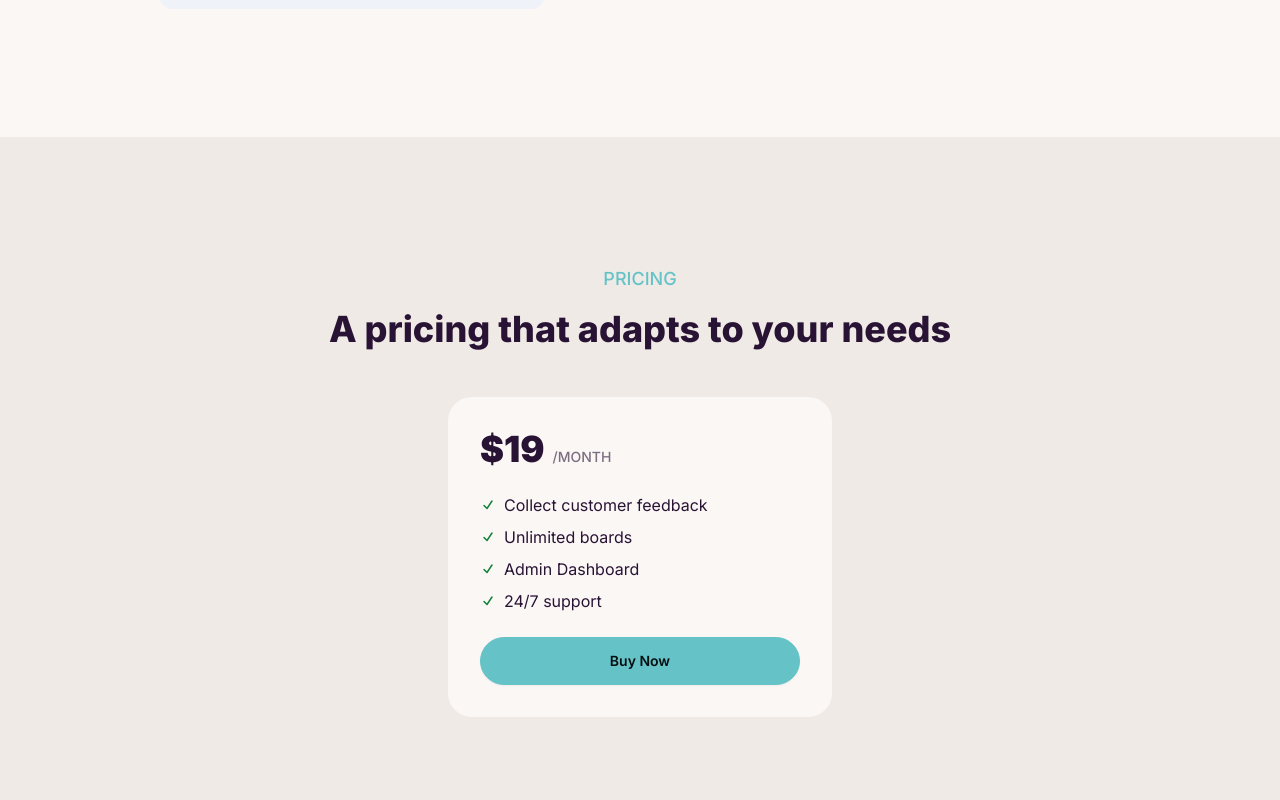
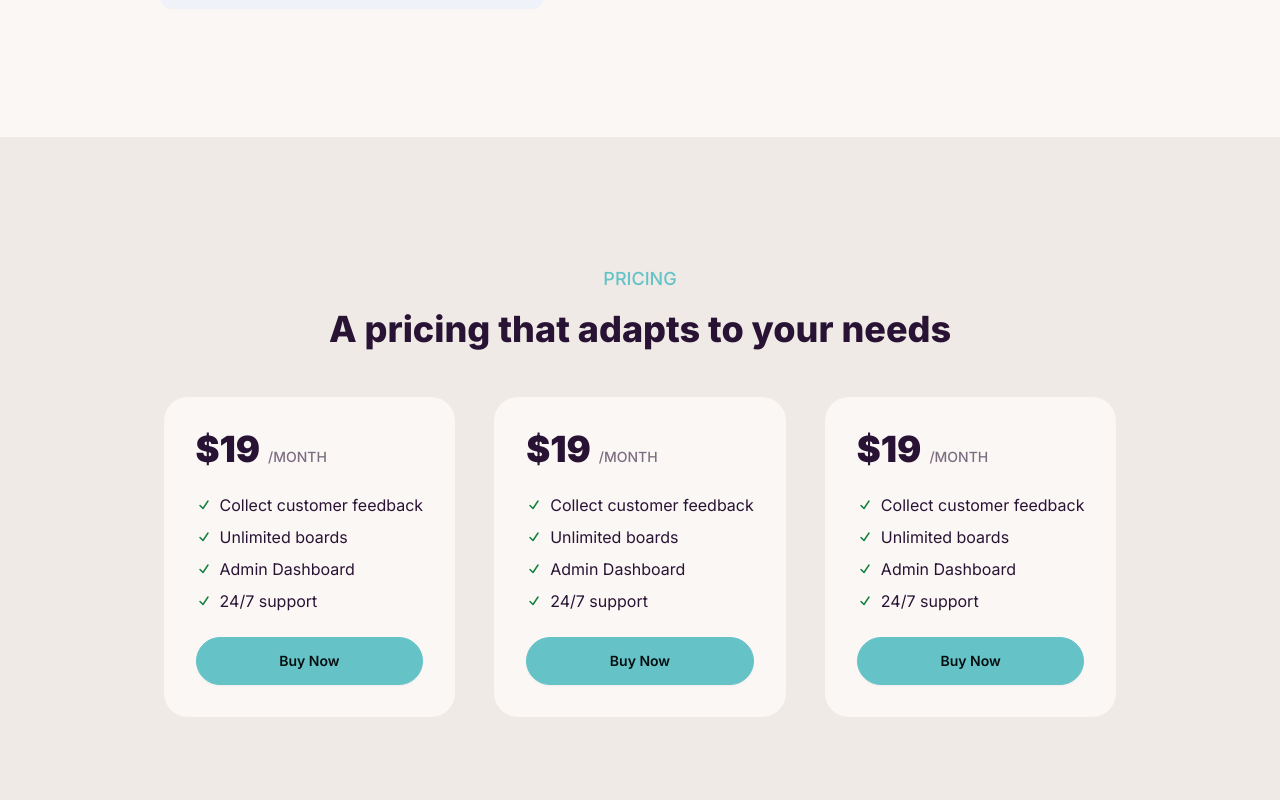
Before and after one commit to ratracegrad/codefast, a Next.js app: page / in a window 1280 px wide. Shown: the part 580-1380 px from the top of the page. Built offline with nearby package versions, Linux system fonts and the light colour scheme; no server answers.

Commit message:
updated for authentication for email providers

```diff
--- /dev/null
+++ b/app/api/auth/route.js
@@ -0,0 +1,2 @@
+import { handlers } from '@/auth'; // Referring to the auth.ts we just created
+export const { GET, POST } = handlers;
--- a/app/page.js
+++ b/app/page.js
@@ -2,9 +2,9 @@ import Header from '@/components/Header';
 import Hero from '@/components/Hero';
 import Pricing from '@/components/Pricing';
 import FAQ from '@/components/FAQ';
+import clientPromise from '@/libs/mongodb';
 
-export default function Home() {
-  console.log(process.env.MONGO_URI);
+export default async function Home() {
   return (
     <main>
       <Header />
--- /dev/null
+++ b/auth.js
@@ -0,0 +1,15 @@
+import NextAuth from 'next-auth';
+import { MongoDBAdapter } from '@auth/mongodb-adapter';
+import clientPromise from '@libs/mongodb';
+import Resend from 'next-auth/providers/resend';
+
+export const { handlers, signIn, signOut, auth } = NextAuth({
+  providers: [
+    Resend({
+      // If your environment variable is named differently than default
+      apiKey: process.env.RESEND_KEY,
+      from: 'no-reply@resend.werise.tech',
+    }),
+  ],
+  adapter: MongoDBAdapter(clientPromise),
+});
--- a/components/Pricing.js
+++ b/components/Pricing.js
@@ -3,22 +3,53 @@ import ButtonPricing from './ButtonPricing';
 import ListItem from './ListItem';
 
 export default function Pricing() {
-  const pricingFeaturesList = [
+  const pricingList = [
+    {
+      title: 'Starter',
+      price: '$19',
+      period: '/month',
+      features: [
         'Collect customer feedback',
         'Unlimited boards',
         'Admin Dashboard',
         '24/7 support',
+      ],
+    },
+    {
+      title: 'Pro',
+      price: '$49',
+      period: '/month',
+      features: [
+        'Collect customer feedback',
+        'Unlimited boards',
+        'Admin Dashboard',
+        '24/7 support',
+      ],
+    },
+    {
+      title: 'Enterprise',
+      price: '$99',
+      period: '/month',
+      features: [
+        'Collect customer feedback',
+        'Unlimited boards',
+        'Admin Dashboard',
+        '24/7 support',
+      ],
+    },
   ];
 
   return (
     <section id="pricing" className="bg-base-200">
-      <div className="py-32 px-8 max-w-3xl mx-auto">
+      <div className="py-32 px-8 max-w-5xl mx-auto">
         <p className="text-lg uppercase font-medium text-center text-primary mb-4">
           Pricing
         </p>
         <h2 className="text-3xl lg:text-4xl font-extrabold mb-12 text-center">
           A pricing that adapts to your needs
         </h2>
+        <div className="grid grid-cols-1 md:grid-cols-2 lg:grid-cols-3 gap-8">
+          {pricingList.map((pricing, index) => (
             <div className="p-8 bg-base-100 max-w-96 rounded-3xl mx-auto space-y-6">
               <div className="flex gap-2 items-baseline">
                 <div className="text-4xl font-black">$19</div>
@@ -28,12 +59,14 @@ export default function Pricing() {
               </div>
 
               <ul className="space-y-2">
-            {pricingFeaturesList.map((feature, index) => (
+                {pricing.features.map((feature, index) => (
                   <ListItem key={index}>{feature}</ListItem>
                 ))}
               </ul>
               <ButtonPricing title={'Buy Now'} extraStyle="w-full" />
             </div>
+          ))}
+        </div>
       </div>
     </section>
   );
--- a/libs/mongo.js
+++ b/libs/mongodb.js
@@ -1,7 +1,7 @@
 import { MongoClient, ServerApiVersion } from 'mongodb';
 
-if (!process.env.MONGO_URL) {
-  throw new Error('Invalid/Missing environment variable: MONGO_URI');
+if (!process.env.MONGO_URI) {
+  throw new Error('Invalid/Missing environment variable: "MONGO_URI"');
 }
 
 const uri = process.env.MONGO_URI;
--- a/package.json
+++ b/package.json
@@ -9,9 +9,11 @@
     "lint": "next lint"
   },
   "dependencies": {
+    "@auth/mongodb-adapter": "^3.7.4",
     "@heroicons/react": "^2.2.0",
     "mongodb": "^6.11.0",
     "next": "14.2.0",
+    "next-auth": "^5.0.0-beta.25",
     "react": "^18",
     "react-dom": "^18"
   },
```
Also changed, not shown: 1 other file (tests, documents, lock files or other folders). Lines whose indentation alone changed are shown as unchanged.
